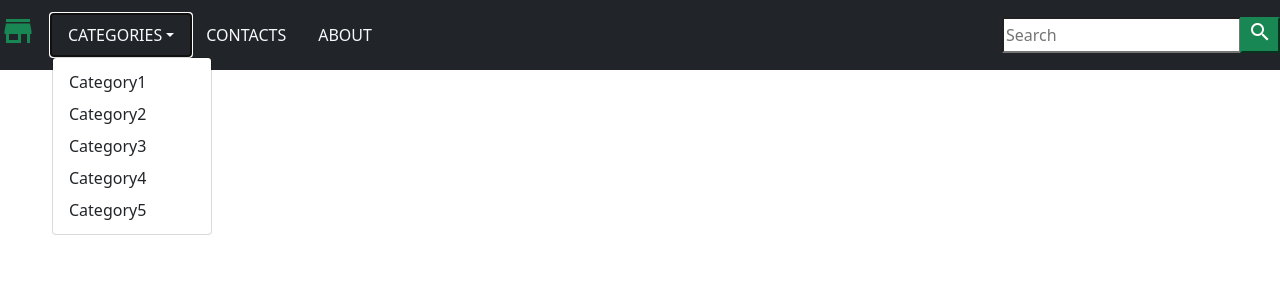
After one commit to inki92/ecommerce-project, a Django app: template shop/templates/base.html in a window 1280 px wide, after a click on "CATEGORIES". The commit adds this page. Shown: the top 300 px of the page. Run offline with Django 4.2, Linux system fonts and the light colour scheme; the template is opened without the code that fills it, so the values that code supplies are empty.

Commit message:
Add search collapse nav-bar and static files

```diff
--- a/ecommerce/settings.py
+++ b/ecommerce/settings.py
@@ -11,6 +11,7 @@ https://docs.djangoproject.com/en/4.0/ref/settings/
 """
 
 from pathlib import Path
+import os
 
 # Build paths inside the project like this: BASE_DIR / 'subdir'.
 BASE_DIR = Path(__file__).resolve().parent.parent
@@ -120,7 +121,11 @@ USE_TZ = True
 # Static files (CSS, JavaScript, Images)
 # https://docs.djangoproject.com/en/4.0/howto/static-files/
 
+STATICFILES_DIRS = [
+    os.path.join(BASE_DIR, 'ecommerce/static/')
+]
 STATIC_URL = 'static/'
+STATIC_ROOT= os.path.join(BASE_DIR, 'static')
 
 # Default primary key field type
 # https://docs.djangoproject.com/en/4.0/ref/settings/#default-auto-field
--- /dev/null
+++ b/shop/templates/base.html
@@ -0,0 +1,74 @@
+<!doctype html>
+<html lang="en">
+  <head>
+    <!-- Required meta tags -->
+    <meta charset="utf-8">
+    <meta name="viewport" content="width=device-width, initial-scale=1">
+
+    <!-- Bootstrap CSS -->
+    <link href="https://cdn.jsdelivr.net/npm/bootstrap@5.1.3/dist/css/bootstrap.min.css" rel="stylesheet" integrity="sha384-1BmE4kWBq78iYhFldvKuhfTAU6auU8tT94WrHftjDbrCEXSU1oBoqyl2QvZ6jIW3" crossorigin="anonymous">
+    <!--Material icons source-->
+    <link href="https://fonts.googleapis.com/icon?family=Material+Icons"
+      rel="stylesheet">
+    <style type="text/css">
+        .material-icons.md-36 { font-size: 36px; }
+        .material-icons.md-24 { font-size: 24px; }
+    </style>
+
+    <title>{% block title %}{% endblock %}</title>
+
+  </head>
+  <body>
+    <!--<header>
+    <a href="{% url 'home' %}">Home</a>
+    <a href="{% url 'about' %}">About</a>
+</header>-->
+
+    <nav class="navbar navbar-expand-md navbar-light bg-dark">
+
+        <a href="#" class="navbar-brand"> <i class="material-icons text-success material-icons md-36">store</i></a>
+        <button class="navbar-toggler bg-light" data-bs-toggle="collapse" data-bs-target="#navbar"><span class="navbar-toggler-icon"</span></button>
+        <div id="navbar" class="collapse navbar-collapse justify-content-between">
+
+        <ul class="navbar-nav">
+            <li class="nav-item dropdown"><a class="nav-link text-light text-uppercase font-weight-bold px-3 dropdown-toggle"
+                                             data-bs-toggle="dropdown" href="">Categories</a>
+                <div class="dropdown-menu">
+                    <a class="dropdown-item" href="">Category1</a>
+                    <a class="dropdown-item" href="">Category2</a>
+                    <a class="dropdown-item" href="">Category3</a>
+                    <a class="dropdown-item" href="">Category4</a>
+                    <a class="dropdown-item" href="">Category5</a>
+                </div>
+            </li>
+            <li class="nav-item"><a class="nav-link text-light text-uppercase font-weight-bold px-3" href="">Contacts</a></li>
+            <li class="nav-item"><a class="nav-link text-light text-uppercase font-weight-bold px-3" href="">About</a></li>
+
+        </ul>
+
+
+        <form class="form-inline">
+            <div class="input-group">
+                <input type="text" placeholder="Search">
+                       <div>
+                           <button class="btn-success"><i class="material-icons material-icons md-24">search</i></button>
+                       </div>
+            </div>
+        </form>
+            </div>
+    </nav>
+{% block content %}
+{% endblock %}
+
+    <!-- Optional JavaScript; choose one of the two! -->
+
+    <!-- Option 1: Bootstrap Bundle with Popper -->
+    <script src="https://cdn.jsdelivr.net/npm/bootstrap@5.1.3/dist/js/bootstrap.bundle.min.js" integrity="sha384-ka7Sk0Gln4gmtz2MlQnikT1wXgYsOg+OMhuP+IlRH9sENBO0LRn5q+8nbTov4+1p" crossorigin="anonymous"></script>
+
+    <!-- Option 2: Separate Popper and Bootstrap JS -->
+    <!--
+    <script src="https://cdn.jsdelivr.net/npm/@popperjs/core@2.10.2/dist/umd/popper.min.js" integrity="sha384-7+zCNj/IqJ95wo16oMtfsKbZ9ccEh31eOz1HGyDuCQ6wgnyJNSYdrPa03rtR1zdB" crossorigin="anonymous"></script>
+    <script src="https://cdn.jsdelivr.net/npm/bootstrap@5.1.3/dist/js/bootstrap.min.js" integrity="sha384-QJHtvGhmr9XOIpI6YVutG+2QOK9T+ZnN4kzFN1RtK3zEFEIsxhlmWl5/YESvpZ13" crossorigin="anonymous"></script>
+    -->
+  </body>
+</html>
```
Also changed, not shown: shop/templates/about.html (+7 -6 lines), shop/templates/home.html (+13 -6 lines), ecommerce/static/sale1.png (added).
